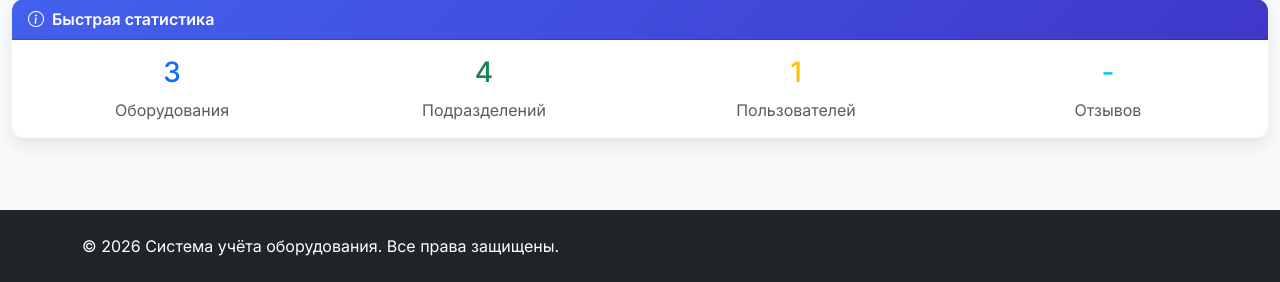
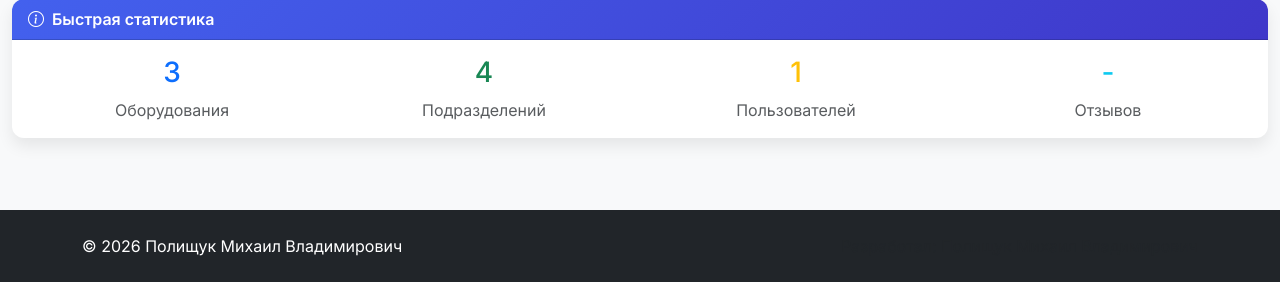
Before and after one commit to PolishchukMV/EquipmentAccountingWebsite, a Django app: page /accounts/admin-dashboard/ in a window 1280 px wide. Shown: the part 985-1267 px from the top of the page. Run offline with Django 5.2, Linux system fonts and the light colour scheme; the visitor is signed in with stand-in values (Sample User, id 1); data comes from the database, SQL or seed files in the repository; data that the repository does not hold is empty; some libraries are stand-ins or nearby versions.

Commit message:
Footer update

```diff
--- a/templates/base.html
+++ b/templates/base.html
@@ -383,7 +383,7 @@
         <div class="container">
             <div class="row">
                 <div class="col-md-6 text-center text-md-start">
-                    <p class="mb-0">&copy; 2026 Система учёта оборудования. Все права защищены.</p>
+                    <p class="mb-0">&copy; 2026 Полищук Михаил Владимирович</p>
                 </div>
                 <div class="col-md-6 text-center text-md-end">
                     <p class="mb-0 text-muted">Разработал: Полищук Михаил Владимирович</p>
```
